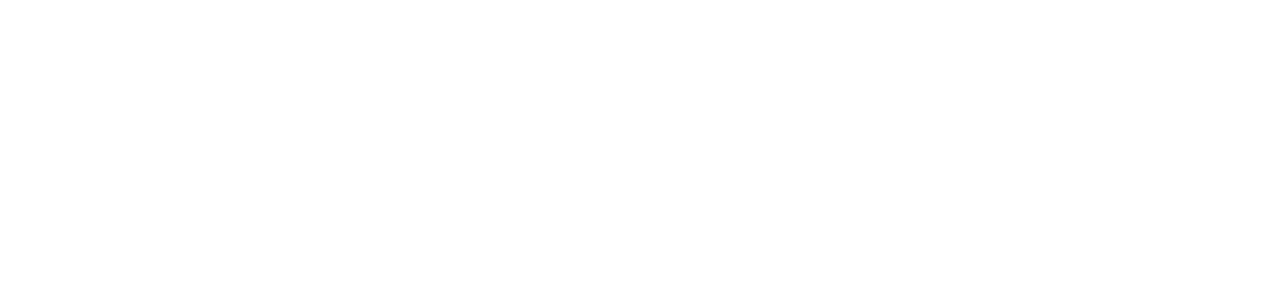
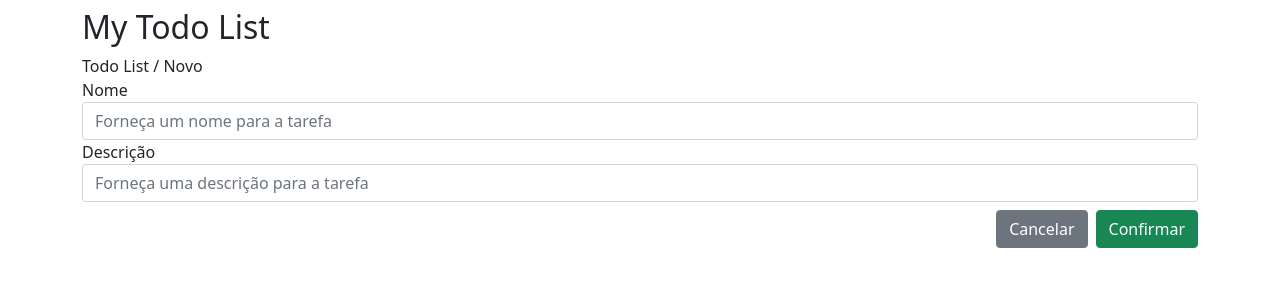
Before and after one commit to PedroFerreiraCJr/angular-todo, an Angular app: page /new in a window 1280 px wide. Before the commit this address led to /. Shown: the top 300 px of the page. Built offline with nearby package versions, Linux system fonts and the light colour scheme.

Commit message:
adição de mensagens de validação; componente bread-crumb

```diff
--- a/src/app/app-routing.module.ts
+++ b/src/app/app-routing.module.ts
@@ -1,7 +1,20 @@
 import { NgModule } from '@angular/core';
 import { RouterModule, Routes } from '@angular/router';
 
-const routes: Routes = [];
+import { TodoComponent } from './components/todo/todo.component';
+import { TodoListComponent } from './components/todo-list/todo-list.component';
+
+const routes: Routes = [
+  {
+    path: '', pathMatch: 'full', redirectTo: '/new'
+  },
+  {
+    path: 'new', component: TodoComponent
+  },
+  {
+    path: 'list', component: TodoListComponent
+  },
+];
 
 @NgModule({
   imports: [RouterModule.forRoot(routes)],
--- a/src/app/app.component.html
+++ b/src/app/app.component.html
@@ -1,3 +1,11 @@
 <div class="container mt-2">
-  <router-outlet></router-outlet>
+  <header>
+    <h2>My Todo List</h2>
+    <app-bread-crumb></app-bread-crumb>
+  </header>
+  <section>
+    <main>
+      <router-outlet></router-outlet>
+    </main>
+  </section>
 </div>
--- /dev/null
+++ b/src/app/components/bread-crumb/bread-crumb.component.html
@@ -0,0 +1,3 @@
+<div>
+    <span>{{ base }}</span>&nbsp;&sol;&nbsp;<span>{{ component }}</span>
+</div>
--- /dev/null
+++ b/src/app/components/bread-crumb/bread-crumb.component.ts
@@ -0,0 +1,18 @@
+import { Component, OnInit } from '@angular/core';
+import { BreadCrumbService } from './bread-crumb.service';
+
+@Component({
+  selector: 'app-bread-crumb',
+  templateUrl: './bread-crumb.component.html',
+  styleUrls: ['./bread-crumb.component.scss']
+})
+export class BreadCrumbComponent implements OnInit {
+
+  base: string = '';
+  component: string = '';
+
+  ngOnInit(): void {
+    BreadCrumbService.base$.subscribe(value => this.base = value);
+    BreadCrumbService.component$.subscribe(value => this.component = value);
+  }
+}
--- /dev/null
+++ b/src/app/components/bread-crumb/bread-crumb.service.ts
@@ -0,0 +1,21 @@
+import { Injectable } from '@angular/core';
+import { Subject } from 'rxjs';
+
+@Injectable({
+  providedIn: 'root'
+})
+export class BreadCrumbService {
+
+  public static readonly base$: Subject<string> = new Subject<string>();
+  public static readonly component$: Subject<string> = new Subject<string>();
+
+  constructor() { }
+
+  public static publishBase(base: string): void {
+    this.base$.next(base);
+  }
+
+  public static publishComponent(component: string): void {
+    this.component$.next(component);
+  }
+}
--- a/src/app/components/todo/todo.component.html
+++ b/src/app/components/todo/todo.component.html
@@ -1 +1,36 @@
-<p>todo works!</p>
+<form [formGroup]="form" class="needs-validation" novalidate>
+  <div class="form-group">
+    <label for="name">Nome</label>
+    <input type="text" id="name" class="form-control" placeholder="Forneça um nome para a tarefa"
+      formControlName="name"
+      [ngClass]="{
+        'is-valid': fieldDontHasAnyError('name'),
+        'is-invalid': fieldHasError('name', 'required') || fieldHasError('name', 'minlength')
+      }">
+    <div class="invalid-feedback" *ngIf="fieldHasError('name', 'required')">
+      {{ getFieldError('name', 'required') }}
+    </div>
+    <div class="invalid-feedback" *ngIf="fieldHasError('name', 'minlength')">
+      {{ getFieldError('name', 'minlength') }}
+    </div>
+  </div>
+  <div class="form-group">
+    <label for="description">Descrição</label>
+    <input type="text" id="description" class="form-control" placeholder="Forneça uma descrição para a tarefa"
+      formControlName="description"
+      [ngClass]="{
+        'is-valid': fieldDontHasAnyError('description'),
+        'is-invalid': fieldHasError('description', 'required') || fieldHasError('description', 'minlength')
+      }">
+    <div class="invalid-feedback" *ngIf="fieldHasError('description', 'required')">
+      {{ getFieldError('description', 'required') }}
+    </div>
+    <div class="invalid-feedback" *ngIf="fieldHasError('description', 'minlength')">
+      {{ getFieldError('description', 'minlength') }}
+    </div>
+  </div>
+  <div class="d-flex justify-content-end">
+    <button class="btn btn-secondary mt-2 mb-2">Cancelar</button>
+    <button class="btn btn-success mt-2 mb-2 ml-2">Confirmar</button>
+  </div>
+</form>
--- a/src/app/components/todo/todo.component.scss
+++ b/src/app/components/todo/todo.component.scss
@@ -0,0 +1,3 @@
+.ml-2 {
+    margin-left: 0.5rem !important;
+}
--- a/src/app/components/todo/todo.component.ts
+++ b/src/app/components/todo/todo.component.ts
@@ -1,4 +1,6 @@
 import { Component, OnInit } from '@angular/core';
+import { FormBuilder, FormGroup, Validators } from '@angular/forms';
+import { BreadCrumbService } from '../bread-crumb/bread-crumb.service';
 
 @Component({
   selector: 'app-todo',
@@ -7,9 +9,44 @@
 })
 export class TodoComponent implements OnInit {
 
-  constructor() { }
+  form!: FormGroup;
+
+  constructor(private readonly fb: FormBuilder) { }
 
   ngOnInit(): void {
+    this.form = this.fb.group({
+      name: [null, [Validators.required, Validators.minLength(5)]],
+      description: [null, [Validators.required, Validators.minLength(10)]],
+    });
+
+    BreadCrumbService.publishBase('Todo List');
+    BreadCrumbService.publishComponent('Novo');
   }
 
+  public fieldHasError(field: string, error: string): boolean {
+    const f = this.form.get(field);
+    return f?.getError(error) && f.touched;
+  }
+
+  public fieldDontHasAnyError(field: string): boolean {
+    const f = this.form.get(field);
+    return !(f?.errors);
+  }
+
+  public getFieldError(field: string, error: string): string {
+    const f = this.form.get(field);
+    const e = f?.getError(error);
+
+    if (e && error === 'required') {
+      return 'O campo é obrigatório';
+    }
+
+    if (e && error === 'minlength') {
+      return `O comprimento mínimo é de ${e.requiredLength} carácteres.`;
+    }
+
+    console.log(e);
+
+    return '';
+  }
 }
--- /dev/null
+++ b/src/app/model/todo.model.ts
@@ -0,0 +1,6 @@
+export interface Todo {
+    id?: number;
+    name: string;
+    description: string;
+    date: Date;
+}
--- a/src/index.html
+++ b/src/index.html
@@ -2,7 +2,7 @@
 <html lang="en">
 <head>
   <meta charset="utf-8">
-  <title>TodoList</title>
+  <title>Todo List</title>
   <base href="/">
   <meta name="viewport" content="width=device-width, initial-scale=1">
   <link rel="icon" type="image/x-icon" href="favicon.ico">
```
Also changed, not shown: src/app/app.module.ts (+9 -2 lines), src/app/components/bread-crumb/bread-crumb.component.scss (added), 2 other files (tests, documents, lock files or other folders).
